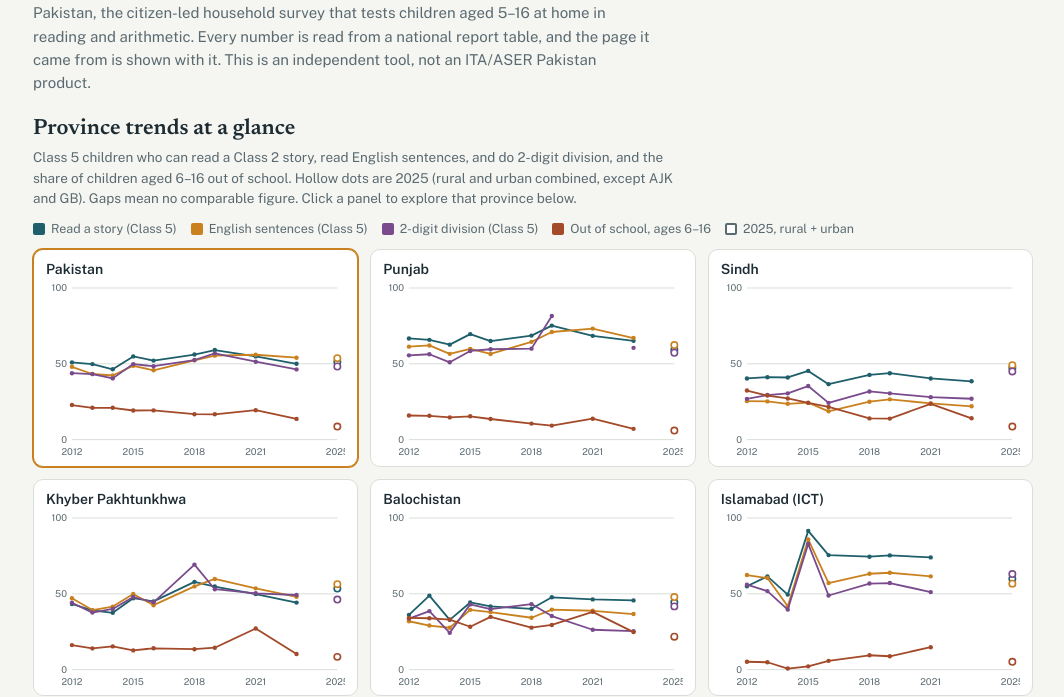
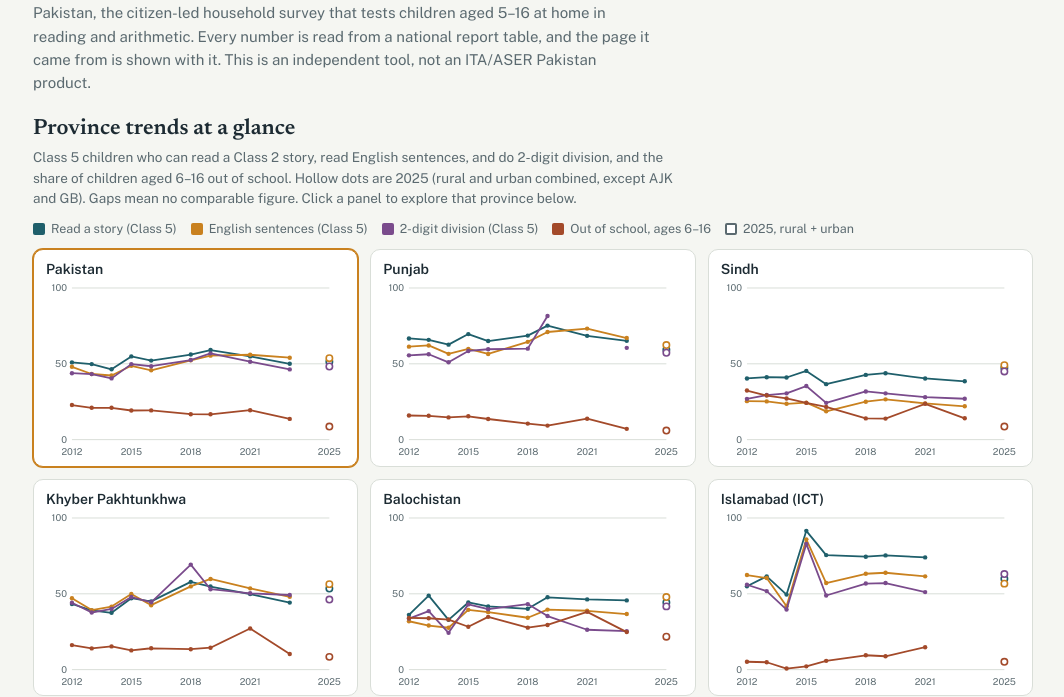
Before and after one commit to lcrawfurd/aser-pakistan-explorer, a plain HTML site: page index.html in a window 1280 px wide. Shown: the part 121-818 px from the top of the page, without its empty margins (107-1171 px from the left). Drawn offline with nearby package versions, Linux system fonts and the light colour scheme.

Commit message:
Fix clipped 2025 axis label in province trend panels
Co-Authored-By: Claude Opus 5.5 <noreply@anthropic.com>

```diff
--- a/index.html
+++ b/index.html
@@ -374,7 +374,7 @@ const GSER=[['Read a story (Class 5)','var(--s1)',(y,g)=>learn(y,g,'language',5,
             ['Out of school, ages 6–16','var(--s4)',(y,g)=>enrol(y,g,'6-16','oos')]];
 function renderMultiples(){
   document.getElementById('glance-legend').innerHTML=GSER.map(s=>'<span><i style="background:'+s[1]+'"></i>'+esc(s[0])+'</span>').join('')+'<span><i style="background:var(--panel);border:2px solid var(--muted)"></i>2025, rural + urban</span>';
-  const W=300,H=180,L=26,R=8,T=8,B=20;
+  const W=300,H=180,L=26,R=16,T=8,B=20;
   const x=y=>L+(W-L-R)*(y-2012)/(2025-2012), yy=v=>T+(H-T-B)*(1-v/100);
   let out='';
   for(const g of GEOS){
```
